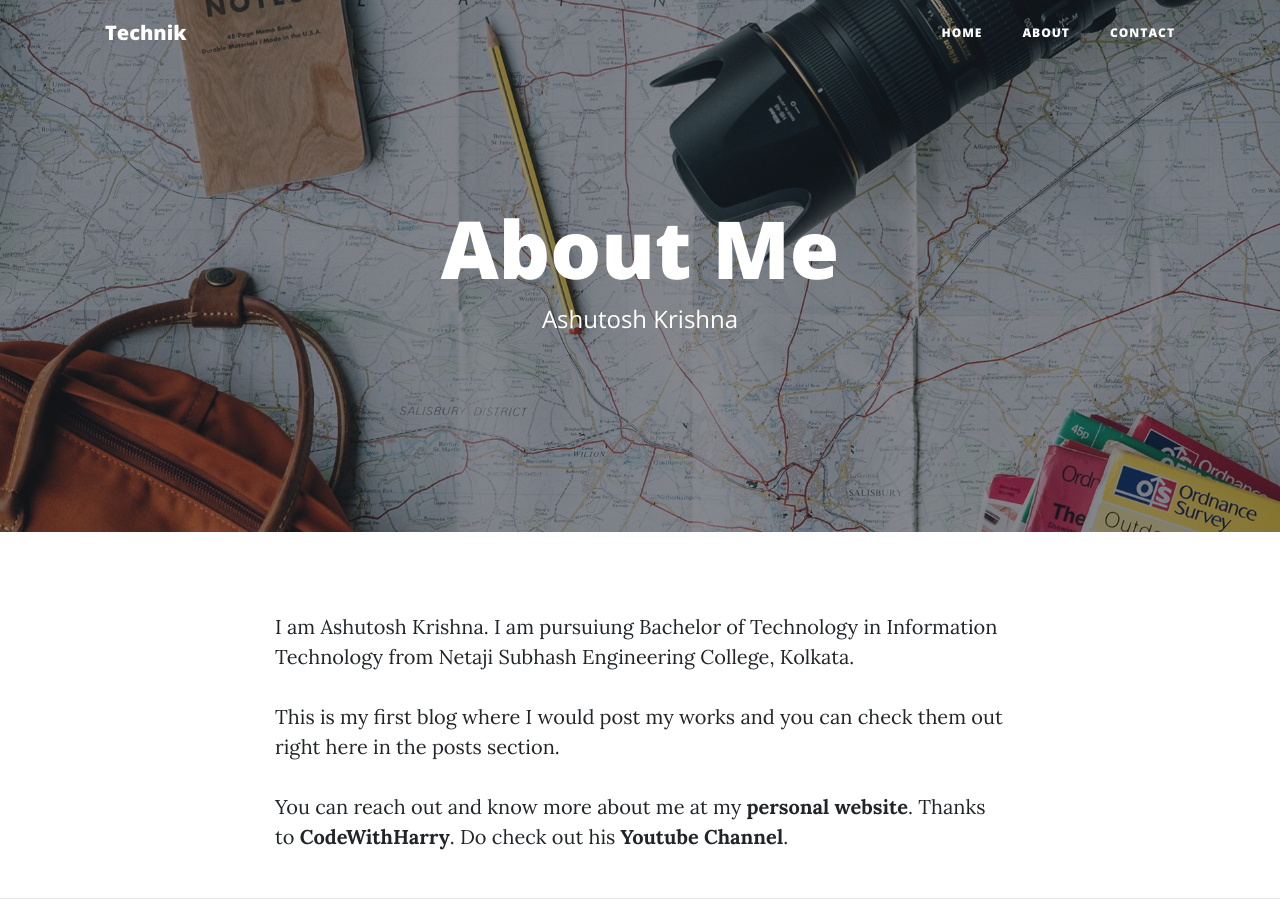
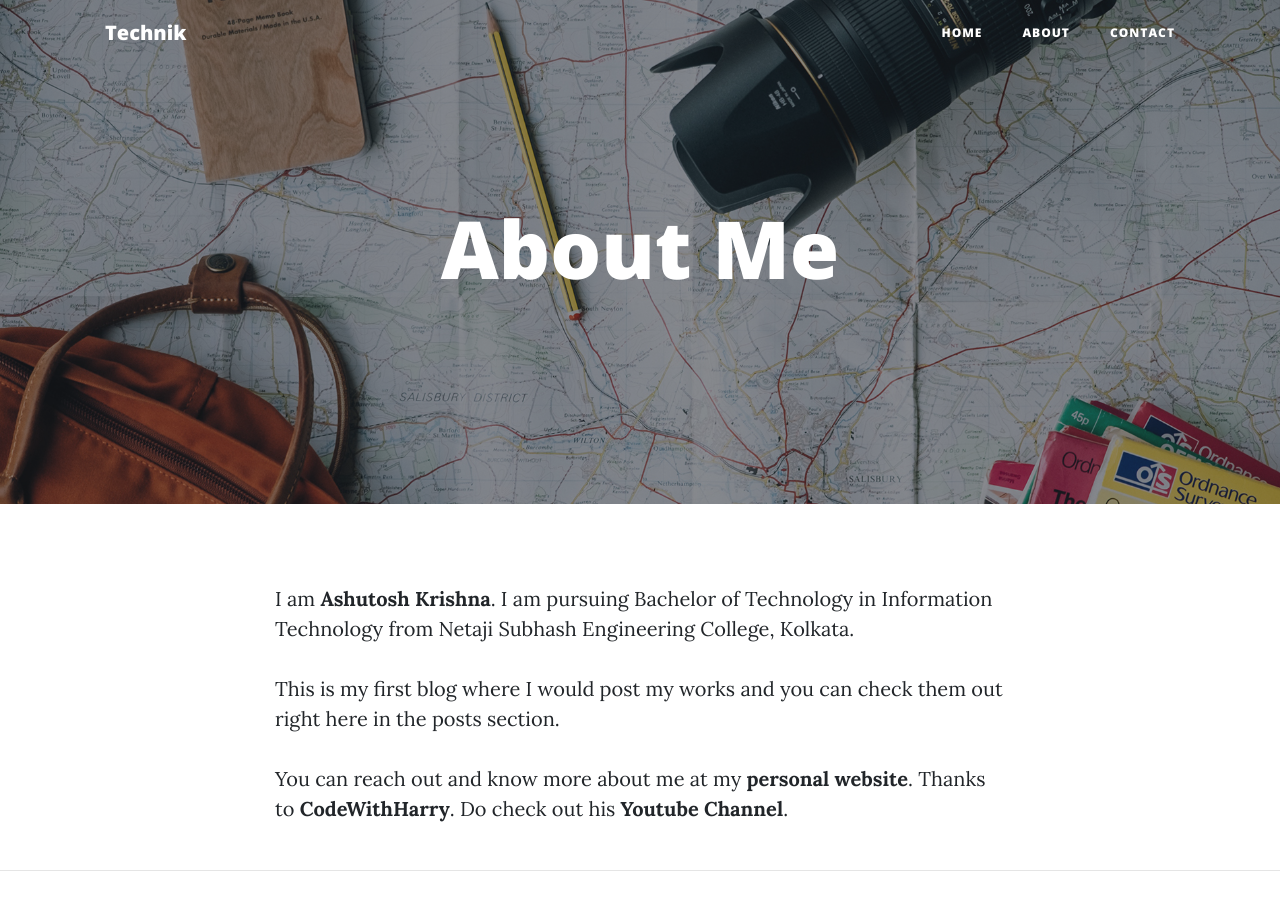
Before and after one commit to ashutoshkrris/Technik, a Flask app: page /about in a window 1280 px wide. Shown: the top 912 px of the page. Run offline with Flask 2, Linux system fonts and the light colour scheme; some libraries are stand-ins or nearby versions.

Commit message:
fixed typos

```diff
--- a/templates/about.html
+++ b/templates/about.html
@@ -9,7 +9,6 @@
         <div class="col-lg-8 col-md-10 mx-auto">
           <div class="page-heading">
             <h1>About Me</h1>
-            <span class="subheading">Ashutosh Krishna</span>
           </div>
         </div>
       </div>
@@ -20,7 +19,7 @@
   <div class="container">
     <div class="row">
       <div class="col-lg-8 col-md-10 mx-auto">
-        <p>I am Ashutosh Krishna. I am pursuiung Bachelor of Technology in Information Technology from Netaji Subhash Engineering College, Kolkata.</p>
+        <p>I am <b>Ashutosh Krishna</b>. I am pursuing Bachelor of Technology in Information Technology from Netaji Subhash Engineering College, Kolkata.</p>
         <p>This is my first blog where I would post my works and you can check them out right here in the posts section.</p>
         <p>You can reach out and know more about me at my <a href="https://ashutoshkrris.github.io" target="_blank" style="text-decoration: skyblue; font-weight: bold;">personal website</a>. Thanks to <a href="https://codewithharry.com" target="_blank" style="text-decoration: skyblue; font-weight: bold;">CodeWithHarry</a>. Do check out his <a href="https://www.youtube.com/channel/UCeVMnSShP_Iviwkknt83cww" target="_blank" style="text-decoration: skyblue; font-weight: bold;">Youtube Channel</a>.</p>
       </div>
```
Also changed, not shown: templates/post.html (+6 -3 lines).
